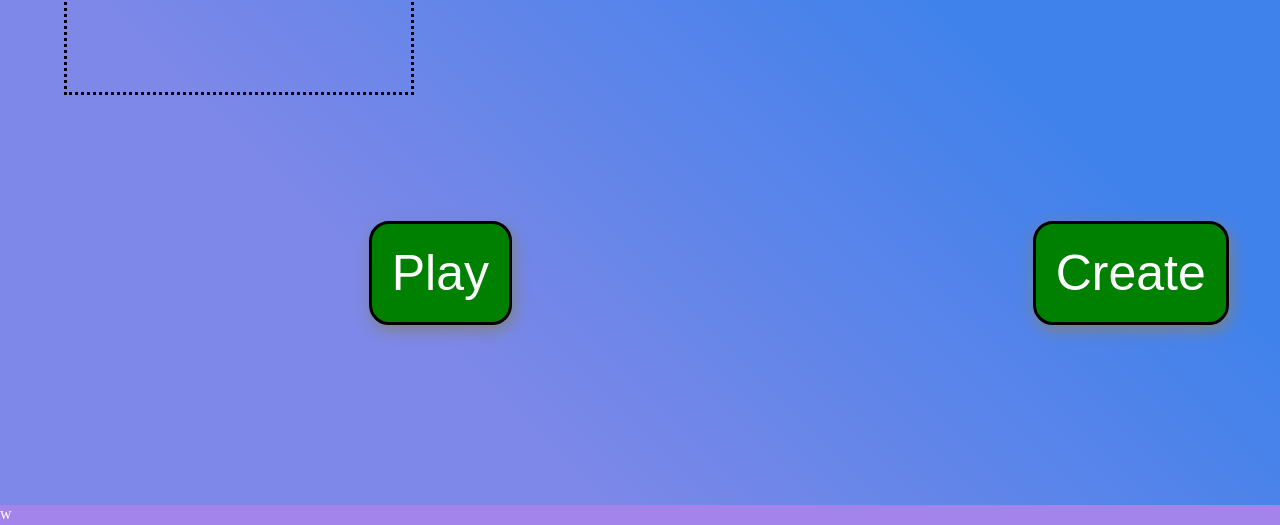
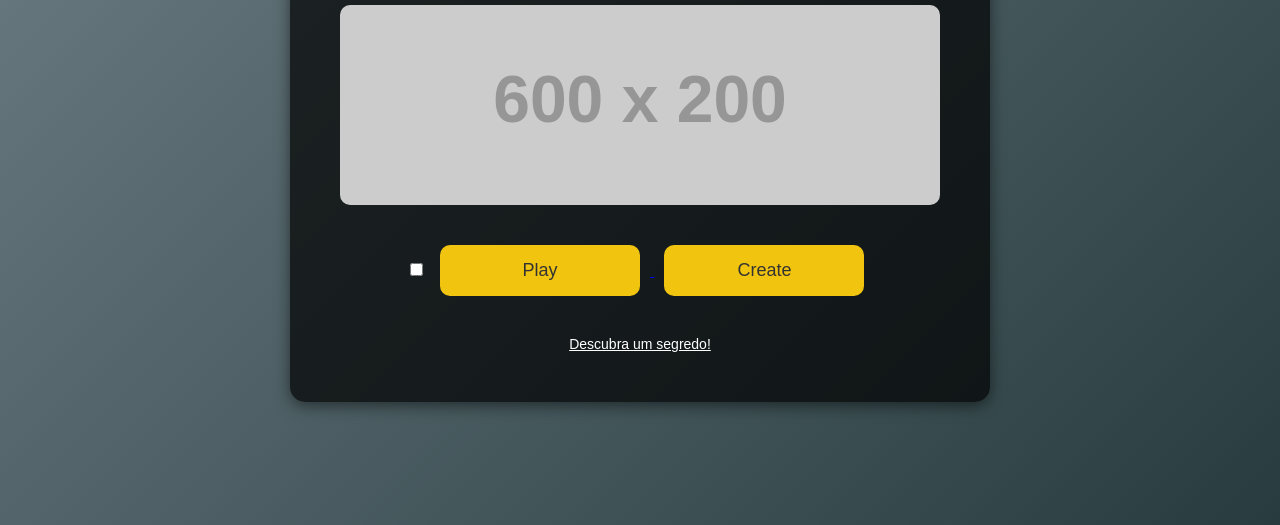
Before and after one commit to Willianz4z4/Bannister.githhub.io, a plain HTML site: page index.html in a window 1280 px wide. Shown: the part 275-800 px from the top of the page. Drawn offline with Linux system fonts and the light colour scheme; placeholder pictures from the web are drawn by us; a web font is replaced by a local one.

Commit message:
Update index.html

```diff
--- a/index.html
+++ b/index.html
@@ -6,25 +6,139 @@
     <meta name="description" content="Apenas um jogo">
     <meta name="author" content="Willian Gabriel Cardoso da Luz">
     <title>Bannister</title>
-    <link rel="stylesheet" href="Sytle.css">
-    <style>@import url('https://fonts.googleapis.com/css2?family=Hammersmith+One&display=swap');</style>
-    </head>
+    <link rel="stylesheet" href="style.css">
+    <style>
+      @import url('https://fonts.googleapis.com/css2?family=Hammersmith+One&display=swap');
+
+      body {
+        font-family: 'Hammersmith One', sans-serif;
+        background: linear-gradient(135deg, #6e7f85, #283c3f);
+        margin: 0;
+        padding: 0;
+        display: flex;
+        justify-content: center;
+        align-items: center;
+        height: 100vh;
+        color: #fff;
+      }
+
+      .container {
+        text-align: center;
+        background: rgba(0, 0, 0, 0.7);
+        padding: 50px;
+        border-radius: 15px;
+        box-shadow: 0 4px 15px rgba(0, 0, 0, 0.5);
+        width: 80%;
+        max-width: 600px;
+      }
+
+      .title {
+        font-size: 48px;
+        margin-bottom: 20px;
+        color: #f1c40f;
+      }
+
+      .graficanimation {
+        width: 100%;
+        height: 200px;
+        background: url('https://via.placeholder.com/600x200') no-repeat center center;
+        background-size: cover;
+        margin-bottom: 30px;
+        border-radius: 10px;
+        animation: animate 5s infinite alternate;
+      }
+
+      @keyframes animate {
+        0% { transform: scale(1.05); }
+        100% { transform: scale(1); }
+      }
+
+      button {
+        background-color: #f1c40f;
+        color: #333;
+        border: none;
+        padding: 15px 30px;
+        font-size: 18px;
+        border-radius: 10px;
+        margin: 10px;
+        cursor: pointer;
+        transition: background-color 0.3s, transform 0.2s;
+        width: 200px;
+      }
+
+      button:hover {
+        background-color: #e67e22;
+        transform: translateY(-5px);
+      }
+
+      .end {
+        margin-top: 30px;
+        font-size: 14px;
+      }
+
+      .easteregg {
+        color: #fff;
+        cursor: pointer;
+        text-decoration: underline;
+      }
+
+      .eastereggmoment {
+        display: none;
+        margin-top: 30px;
+        background: #333;
+        padding: 20px;
+        border-radius: 10px;
+      }
+
+      #easter_egg:checked + .eastereggmoment {
+        display: block;
+      }
+
+      .easter_gif {
+        background: url('https://via.placeholder.com/400x200') no-repeat center center;
+        background-size: cover;
+        width: 100%;
+        height: 200px;
+        border-radius: 10px;
+      }
+
+      @media (max-width: 600px) {
+        .container {
+          width: 90%;
+          padding: 30px;
+        }
+
+        .title {
+          font-size: 36px;
+        }
+
+        button {
+          width: 100%;
+          font-size: 16px;
+        }
+      }
+    </style>
+  </head>
   <body>
     <div class="container">
       <h1 class="title">Bannister</h1>
       <div class="graficanimation"></div>
 
       <input id="easter_egg" type="checkbox" class="easterbox">
-
       <a href="Play.html">
-      <button id="button1">Play</button></a>
-      <a href="Party.invite.html"><button id="button2">Create</button></a>
+        <button id="button1">Play</button>
+      </a>
+      <a href="Party.invite.html">
+        <button id="button2">Create</button>
+      </a>
 
       <div class="end">
-        <label for="easter_egg" class="easteregg">w</label></div>
+        <label for="easter_egg" class="easteregg">Descubra um segredo!</label>
+      </div>
 
-     <div class="eastereggmoment"><div class="easter_gif"></div>
-        </div>
+      <div class="eastereggmoment">
+        <div class="easter_gif"></div>
+      </div>
     </div>
   </body>
 </html>
```
